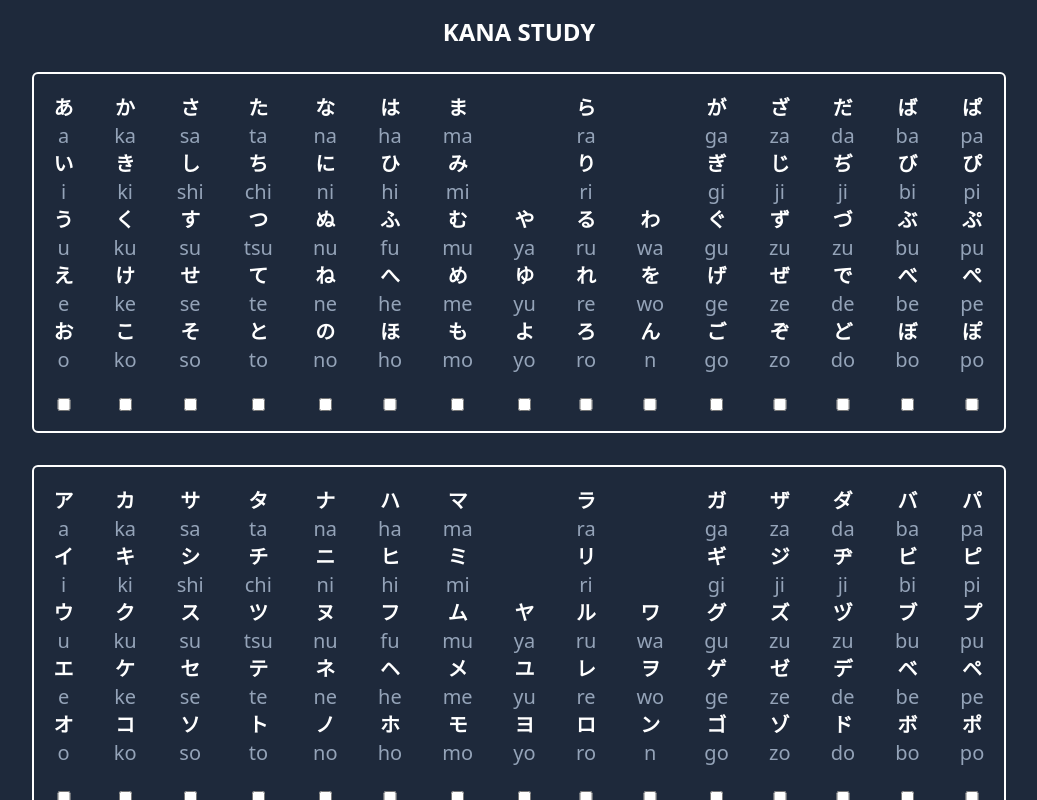
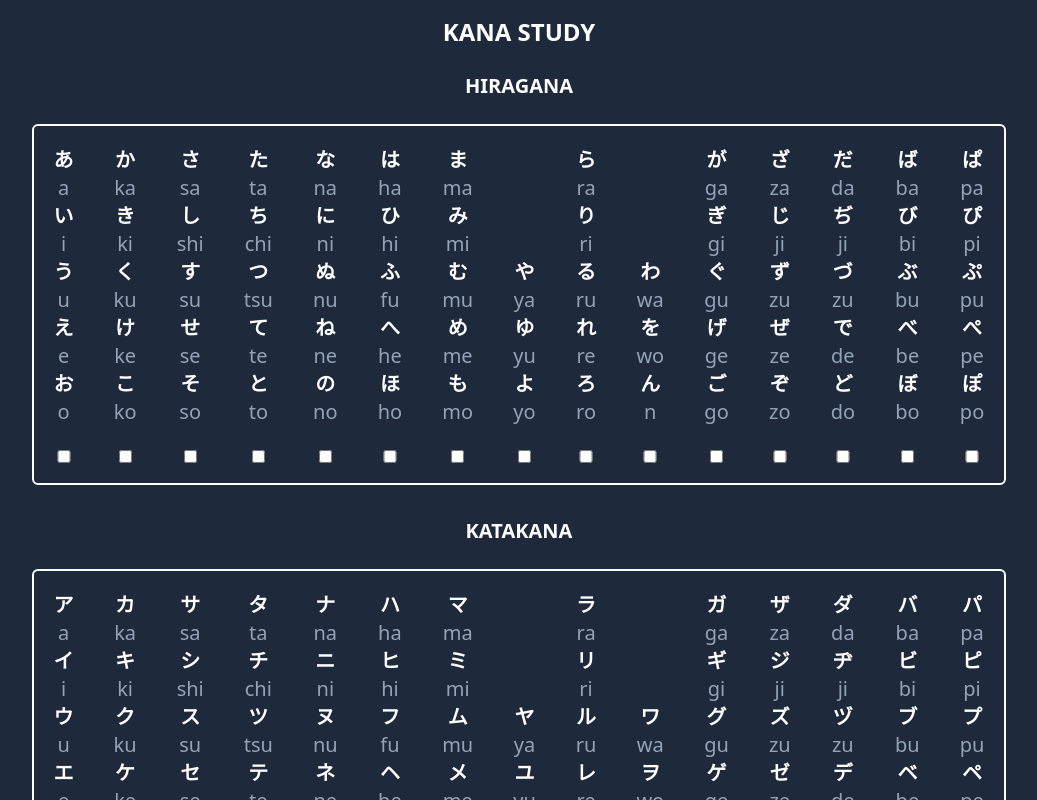
Before and after one commit to giotsere/kanastudy, a React (Vite) app: page / in a window 1280 px wide. Shown: the top 800 px of the page, without its empty margins (121-1158 px from the left). Built offline with nearby package versions, Linux system fonts and the light colour scheme.

Commit message:
added titles, changed addKana function to check if kana are picked

```diff
--- a/src/App.jsx
+++ b/src/App.jsx
@@ -20,6 +20,7 @@ function App() {
       }
     });
 
+    if (pickedArr.length != 0) {
       hiragana.forEach((hiragana) => {
         pickedArr.forEach((id) => {
           if (hiragana.id === id) {
@@ -41,7 +42,9 @@ function App() {
       let kanaStudy = tempConvertedHiragana.concat(tempConvertedKatakana);
 
       setKanaStudy(kanaStudy);
-    console.log(kanaStudy);
+    } else {
+      alert('Pick Kana');
+    }
   }
 
   return (
@@ -49,9 +52,11 @@ function App() {
       <Header />
 
       <section className="mb-10">
+        <h2 className="text-xl font-bold uppercase mb-6">Hiragana</h2>
         <div className="kana-div">
           <KanaDiv kanas={hiragana} />
         </div>
+        <h2 className="text-xl font-bold uppercase mb-6">Katakana</h2>
         <div className="kana-div">
           <KanaDiv kanas={katakana} />
         </div>
```
Lines whose indentation alone changed are shown as unchanged.
